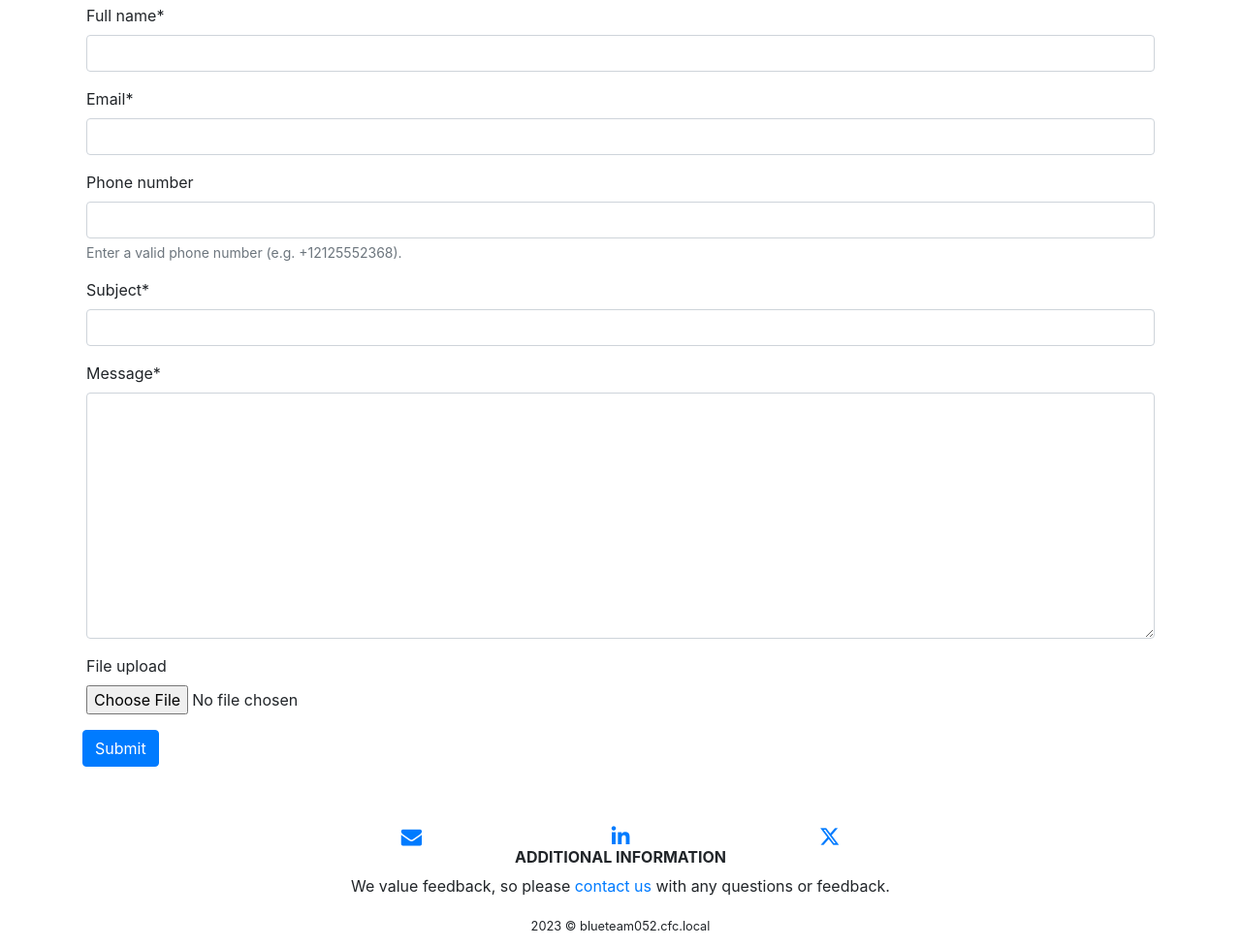
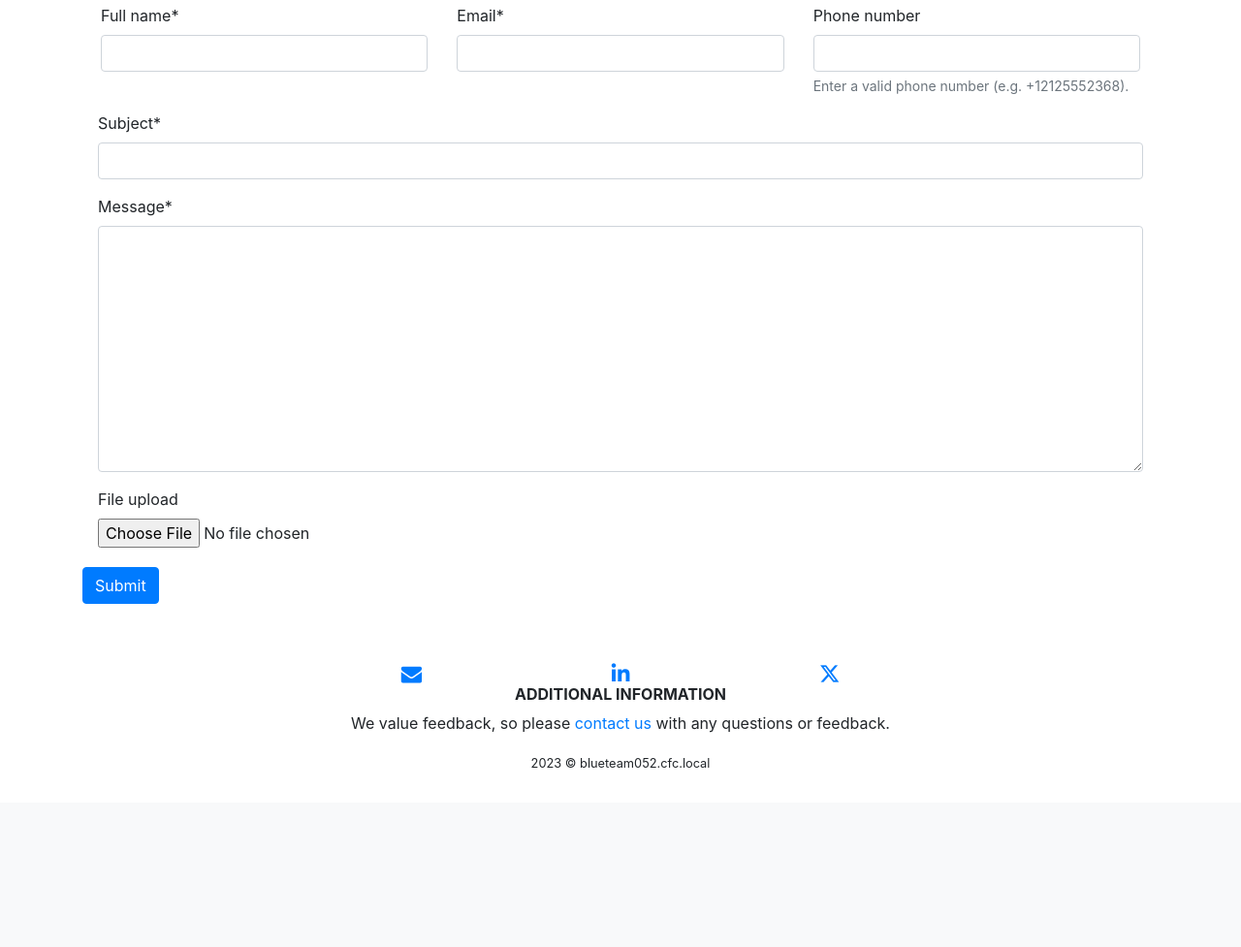
Before and after one commit to JaredP45/T052-DER, a Django app: page /contact in a window 1280 px wide. Shown: the part 70-1047 px from the top of the page at 97% size. After the commit the page ends 862 px from the top, so only its background shows below. Run offline with Django 4.2, Linux system fonts and the light colour scheme; some libraries are stand-ins or nearby versions.

Commit message:
Update contact form

```diff
--- a/templates/pages/contact.html
+++ b/templates/pages/contact.html
@@ -12,27 +12,20 @@
     <div class="container">
       <form method="POST">
         {% csrf_token %}
-        <div class="form-group m-1">
+        <div class="row m-1">
+          <div class="col">
             {{ contact_form.full_name|as_crispy_field }}
           </div>
 
-        <div class="form-group m-1">
+          <div class="col">
             {{ contact_form.email|as_crispy_field }}
           </div>
 
-        <div class="form-group m-1">
+          <div class="col">
             {{ contact_form.phone_number|as_crispy_field }}
           </div>
-
-        <div class="form-group m-1">
           {{ contact_form.subject|as_crispy_field }}
-        </div>
-
-        <div class="form-group m-1">
           {{ contact_form.message|as_crispy_field }}
-        </div>
-
-        <div class="form-group m-1">
           {{ contact_form.file_upload|as_crispy_field }}
         </div>
         <button type="submit" class="btn btn-primary">Submit</button>
```
Also changed, not shown: db.sqlite3. Lines whose indentation alone changed are shown as unchanged.
